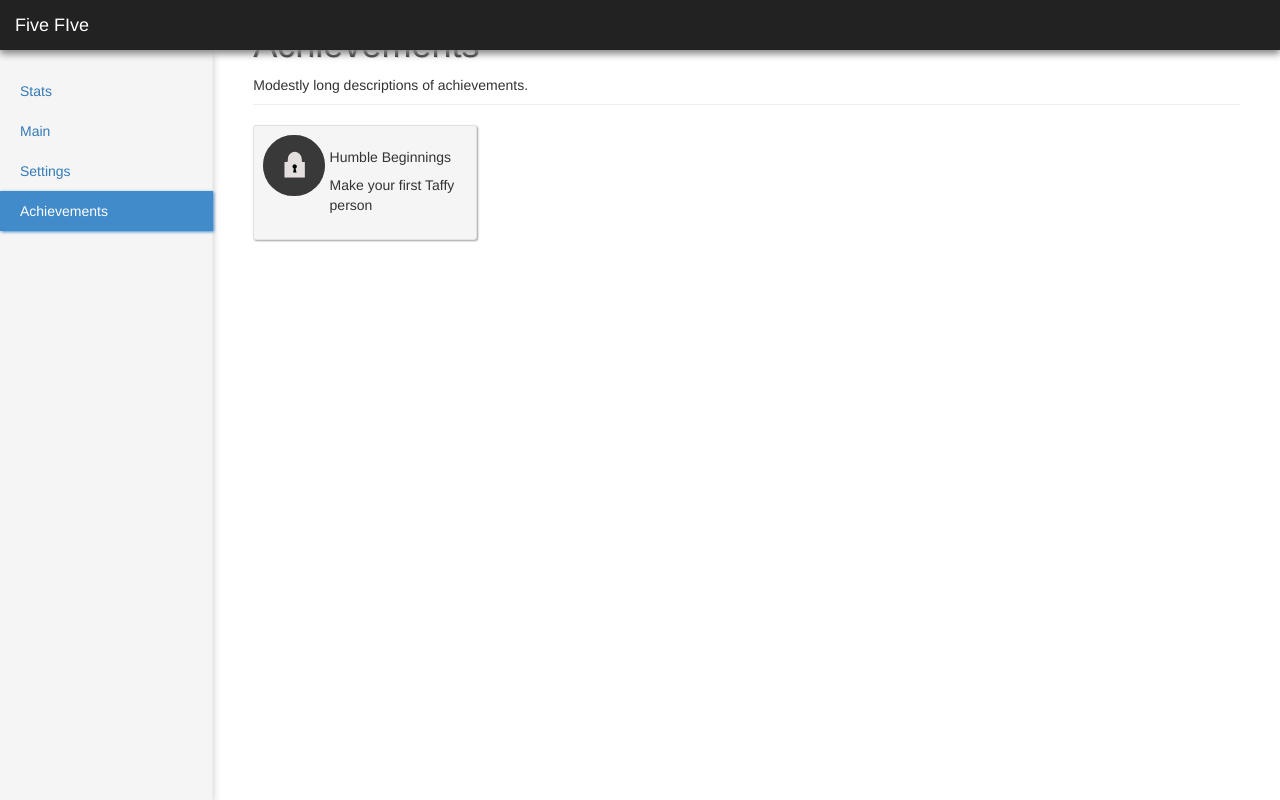
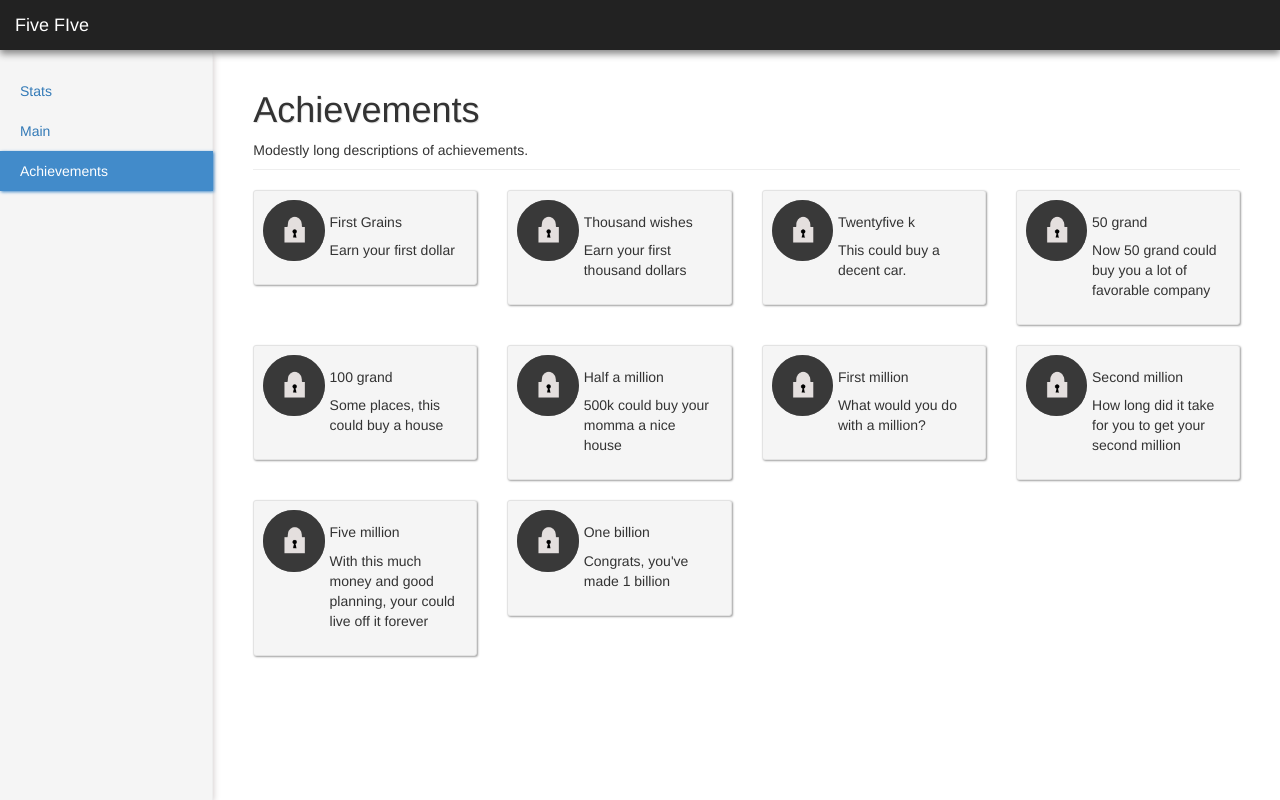
Before and after one commit to ClayTaeto/FiveFive, a website: page app/index.html at #/Achievements in a window 1280 px wide. Drawn offline with Linux system fonts and the light colour scheme.

Commit message:
Add achievements

```diff
--- a/app/css/dashboard.css
+++ b/app/css/dashboard.css
@@ -52,7 +52,7 @@ button{
   }
 
   .toast-top-right{
-    padding-top: 50px;
+    top: 50px;
   }
 }
 .ng-invalid {
--- a/app/index.html
+++ b/app/index.html
@@ -60,7 +60,7 @@
           <a class="navbar-brand hidden-xs" href="#Prisoners">Five FIve</a>
           <ul class="nav navbar-nav navbar-right visible-xs">
             <li style="float: right;"><a href="#Achievements"><img src="images/trophy.svg" onerror="this.src='your.png'" style="height:1.2em;"></a></li>
-            <li style="float: right;"><a href="#Industry"><img src="images/scales.svg" onerror="this.src='your.png'" style="height:1.2em;"></span></a></li>
+            <!-- <li style="float: right;"><a href="#Industry"><img src="images/scales.svg" onerror="this.src='your.png'" style="height:1.2em;"></span></a></li> -->
 
             <li style="float: right;"><a href="#Overview"><img src="images/histogram.svg" onerror="this.src='your.png'" style="height:1.2em;"></span></a></li>
 
@@ -80,8 +80,7 @@
           <ul class="nav nav-sidebar">
             <li ng-class="{active: isActive('/Overview')}"><a href="#Overview">Stats</a></li>
             <li ng-class="{active: isActive('/Prisoners')|| isActive('/')}"><a href="#Prisoners">Main</a></li>
-            <li ng-class="{active: isActive('/Industry')}"><a href="#">Settings</a></li>
-            <li ng-class="{active: isActive('/Achievements')}"><a href="#">Achievements</a></li>
+            <li ng-class="{active: isActive('/Achievements')}"><a href="#Achievements">Achievements</a></li>
 
           </ul>
         </div>
--- a/app/javascript/achievements/achievements.html
+++ b/app/javascript/achievements/achievements.html
@@ -1,6 +1,6 @@
 <!-- Industry.html -->
 
-<div  class="page-header" style="margin-top: -15px;">
+<div  class="page-header top-padding">
     <h1 >Achievements </h1>
     Modestly long descriptions of achievements.
 </div>
--- a/app/javascript/market/industry.js
+++ b/app/javascript/market/industry.js
@@ -21,6 +21,7 @@
 			self.makeItem = function(amount) {
 				chai.assert.isNumber(amount, 'string');
 				count += amount * efficiency;
+				self.checkYourSelf();
 			};
 
 			self.useItem = function(cost) {
@@ -96,6 +97,17 @@
 			rockCandy: new comodity('Rock-Candy', 1500, 9000)
 		};
 
+		comodities.taffy.achievements.push(new Achievement(comodities.taffy, 1, "First Grains", "Earn your first dollar"))
+		comodities.taffy.achievements.push(new Achievement(comodities.taffy, 1000, "Thousand wishes", "Earn your first thousand dollars"))
+		comodities.taffy.achievements.push(new Achievement(comodities.taffy, 25000, "Twentyfive k", "This could buy a decent car."))
+		comodities.taffy.achievements.push(new Achievement(comodities.taffy, 50000, "50 grand", "Now 50 grand could buy you a lot of favorable company"))
+		comodities.taffy.achievements.push(new Achievement(comodities.taffy, 100000, "100 grand", "Some places, this could buy a house"))
+		comodities.taffy.achievements.push(new Achievement(comodities.taffy, 500000, "Half a million", "500k could buy your momma a nice house"))
+		comodities.taffy.achievements.push(new Achievement(comodities.taffy, 1000000, "First million", "What would you do with a million?"))
+		comodities.taffy.achievements.push(new Achievement(comodities.taffy, 2000000, "Second million", "How long did it take for you to get your second million"))
+		comodities.taffy.achievements.push(new Achievement(comodities.taffy, 5000000, "Five million", "With this much money and good planning, your could live off it forever"))
+		comodities.taffy.achievements.push(new Achievement(comodities.taffy, 1000000000, "One billion", "Congrats, you've made 1 billion"))
+
 		//load all the states
 		for (name in comodities) {
 			comodities[name].loadState();
--- a/app/javascript/service/candyPeople.js
+++ b/app/javascript/service/candyPeople.js
@@ -314,7 +314,7 @@
 		};
 
 		//(item, amount, title, description)
-		people.taffy.achievements.push(new Achievement( industry.taffy, 2, "Humble Beginnings", "Make your first Taffy person"));
+		//people.taffy.achievements.push(new Achievement( industry.taffy, 2, "Humble Beginnings", "Make your first Taffy person"));
 
 		//now load stuff.
 		for (var name in people) {
```
Also changed, not shown: app/views/home.html (+1 -1 lines), app/images/Taffy-CANDY.png.
